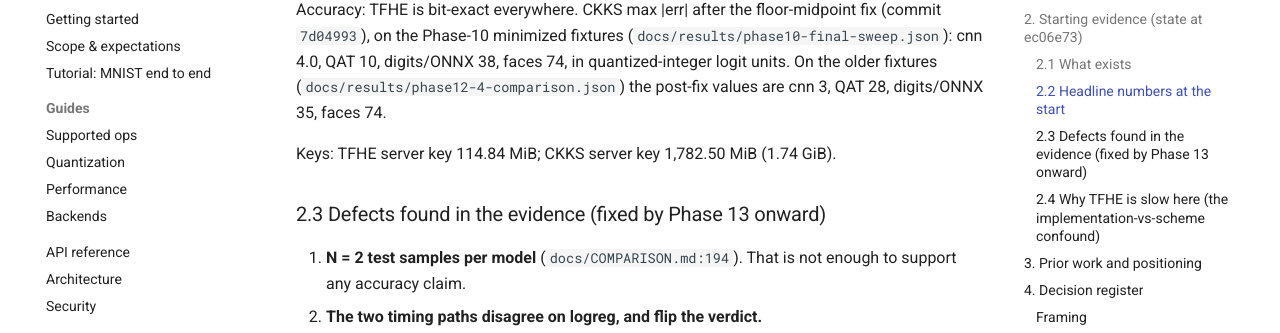
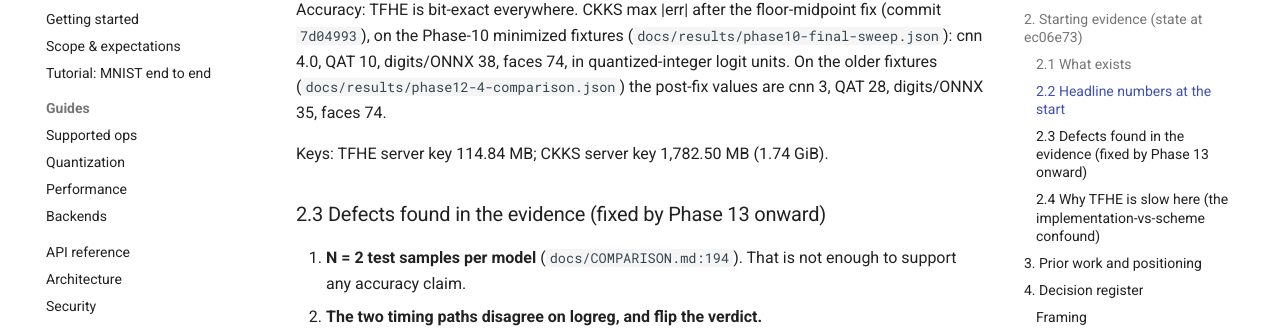
Before and after one commit to Harikeshav-R/Penumbra-FHE, an MkDocs documentation site: the page built from docs/PAPER.md, in a window 1280 px wide and 900 px high, scrolled down 1987 px. Shown: the part 116-449 px from the top of the window. Built offline with MkDocs 1.6.1 and Material for MkDocs 9.7.7, drawn with Linux system fonts in a browser that asks for light colours; comment, search, counter and statistics services are not loaded.

Commit message:
docs(paper): harmonize server key size units to match penumbra-bench convention

```diff
--- a/docs/PAPER.md
+++ b/docs/PAPER.md
@@ -79,7 +79,7 @@ cnn 4.0, QAT 10, digits/ONNX 38, faces 74, in quantized-integer logit units. On
 fixtures (`docs/results/phase12-4-comparison.json`) the post-fix values are cnn 3, QAT 28,
 digits/ONNX 35, faces 74.
 
-Keys: TFHE server key 114.84 MiB; CKKS server key 1,782.50 MiB (1.74 GiB).
+Keys: TFHE server key 114.84 MB; CKKS server key 1,782.50 MB (1.74 GiB).
 
 ### 2.3 Defects found in the evidence (fixed by Phase 13 onward)
 
```
